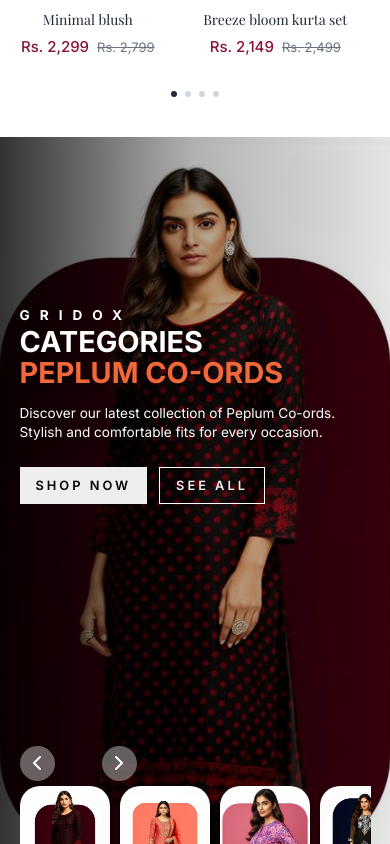
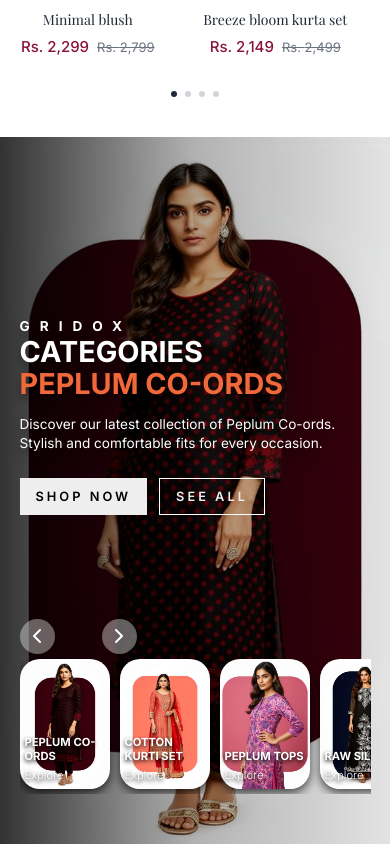
Before and after one commit to GOGULKRISHNAN368/griddox, a React (Vite) app: page / in a window 390 px wide. Shown: the part 860-1704 px from the top of the page. Built offline with nearby package versions, Linux system fonts and the light colour scheme; the HTML template or start-up script is replaced by a standard one; a web font is replaced by a local one.

Commit message:
style: reduce featured categories mobile container height and vertically shift text down

```diff
--- a/src/components/FeaturedCategories.css
+++ b/src/components/FeaturedCategories.css
@@ -326,12 +326,12 @@
 /* Mobile Adjustments */
 @media screen and (max-width: 768px) {
     .featured-carousel {
-        height: 100dvh;
-        max-height: 100dvh;
+        height: 85dvh;
+        max-height: 85dvh;
     }
     .featured-carousel .list .item .content {
         padding-right: 0;
-        top: 20%;
+        top: 25%;
         left: 5%;
         transform: none;
         width: 90%;
```
